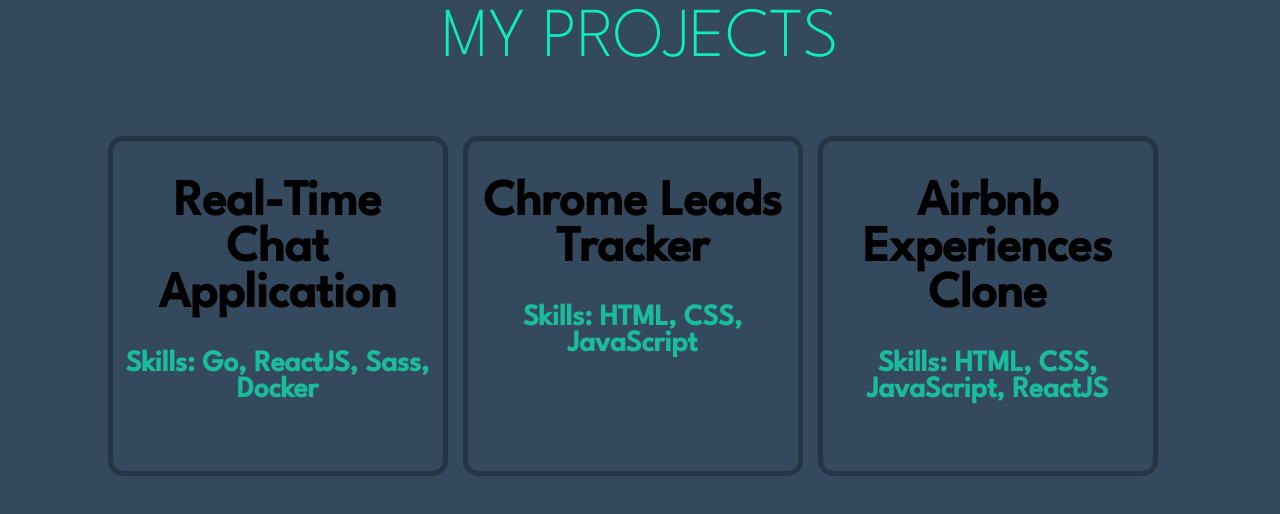
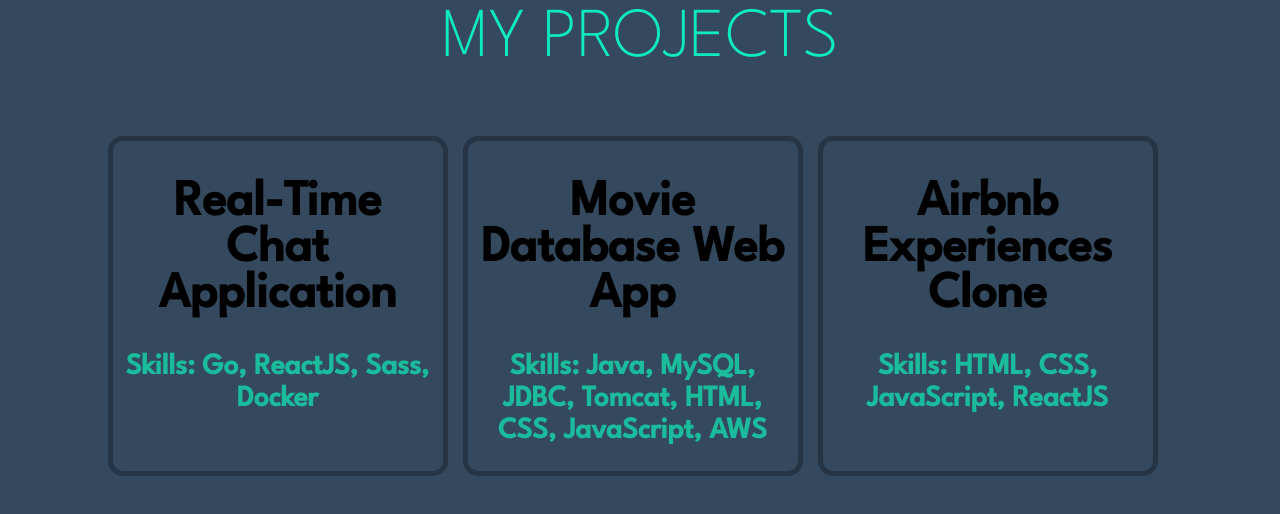
Before and after one commit to rithvij315/PersonalPortfolio, a plain HTML site: page pages/projects.html in a window 1280 px wide. Shown: the part 93-607 px from the top of the page. Drawn offline with Linux system fonts and the light colour scheme.

Commit message:
updated project and some line spacing

```diff
--- a/index.css
+++ b/index.css
@@ -101,6 +101,7 @@
     color: #9b59b6;
 }
 
+
 .text-body > p {
     font-size: 30px;
     font-weight: 200;
@@ -158,6 +159,8 @@
     width: 80%;
     color:#1abc9c;
 }
+
+
 
 form {
     color:#1abc9c;
@@ -235,6 +238,7 @@
 
 .project > h3 {
     color:#1abc9c;
+    line-height: 1.1;
 }
 
 #projects-footer {
--- a/pages/projects.html
+++ b/pages/projects.html
@@ -49,8 +49,8 @@
             <h3>Skills: Go, ReactJS, Sass, Docker</h3>
         </div>
         <div class="project">
-            <h1><a href="https://github.com/rithvij315/ChromeLeadsTracker" target="_blank" class="project-link">Chrome Leads Tracker</a></h1>
-            <h3>Skills: HTML, CSS, JavaScript</h3>
+            <h1><a href="https://github.com/rithvij315/MovieDatabaseWebApp" target="_blank" class="project-link">Movie Database Web App</a></h1>
+            <h3>Skills: Java, MySQL, JDBC, Tomcat, HTML, CSS, JavaScript, AWS</h3>
         </div>
         <div class="project">
             <h1><a href="https://github.com/rithvij315/airbnb-experiences" target="_blank" class="project-link">Airbnb Experiences Clone</a></h1>
```
Also changed, not shown: pages/about.html (+1 -1 lines).
